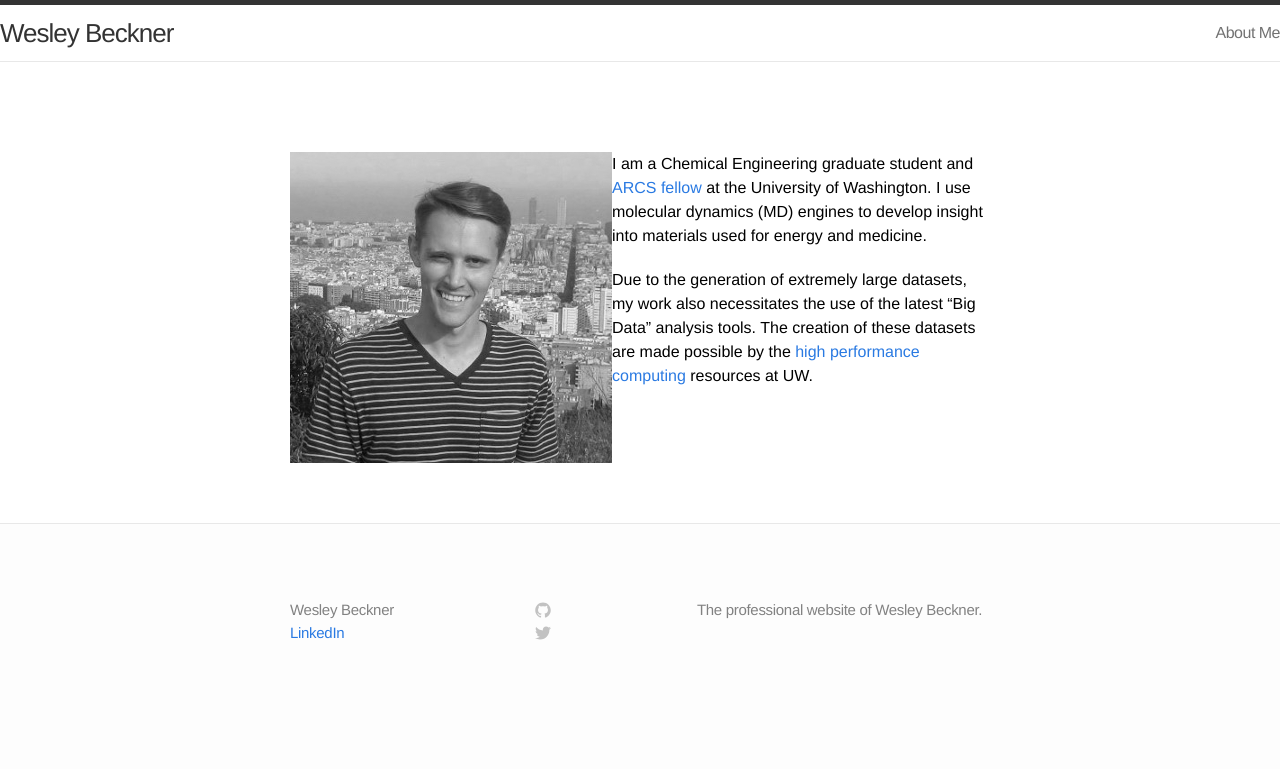
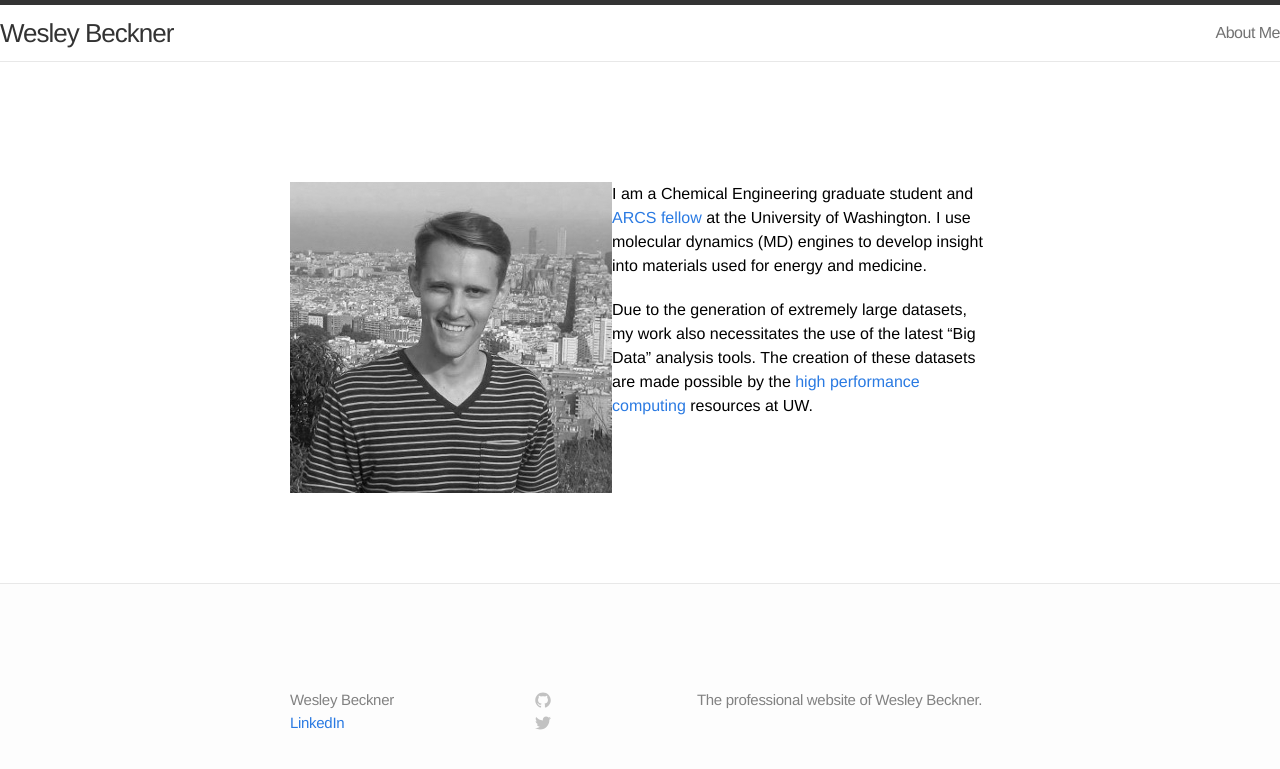
Before and after one commit to wesleybeckner/wesleybeckner.github.io, a Jekyll site: the page built from index.md, in a window 1280 px wide. Shown: the top 769 px of the page. Built offline with Jekyll 4.4.1, drawn with Linux system fonts in a browser that asks for light colours.

Commit message:
trying to get jekyll to work

```diff
--- a/css/main.css
+++ b/css/main.css
@@ -30,7 +30,7 @@
 .wrap {
   max-width: 700px;
   padding: 30px 30px;
-  margin: 0 auto;
+  margin: 30px auto;
   zoom: 1;
 }
 
```
